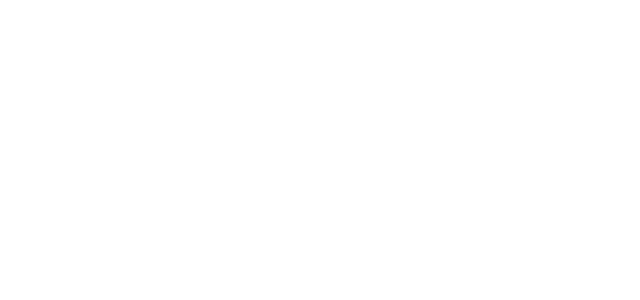
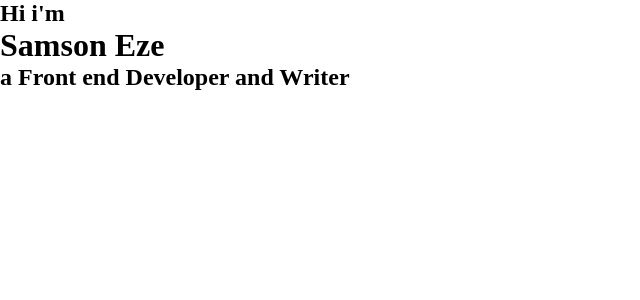
Before and after one commit to Alexkings47/portfolio, a React (Create React App) app: page / in a window 1280 px wide. Shown: the top 300 px of the page, without its empty margins (0-640 px from the left). Built offline with nearby package versions, Linux system fonts and the light colour scheme.

Commit message:
feat: created header

```diff
--- a/package.json
+++ b/package.json
@@ -6,6 +6,7 @@
     "@testing-library/jest-dom": "^5.14.1",
     "@testing-library/react": "^13.0.0",
     "@testing-library/user-event": "^13.2.1",
+    "@types/styled-components": "^5.1.26",
     "react": "^18.2.0",
     "react-dom": "^18.2.0",
     "react-icons": "^4.4.0",
--- a/src/App.js
+++ /dev/null
@@ -1,7 +0,0 @@
-import "./App.css";
-
-function App() {
-  return <div className="App"></div>;
-}
-
-export default App;
--- /dev/null
+++ b/src/App.jsx
@@ -0,0 +1,12 @@
+import React from "react";
+import Header from "./components/organisms/Header";
+
+const App = () => {
+  return (
+    <div>
+      <Header />
+    </div>
+  );
+};
+
+export default App;
--- /dev/null
+++ b/src/components/organisms/Header.jsx
@@ -0,0 +1,16 @@
+import React from "react";
+import styled from "styled-components";
+
+const StyledHeader = styled.header``;
+
+const Header = () => {
+  return (
+    <StyledHeader>
+      <h2>Hi i'm</h2>
+      <h1>Samson Eze</h1>
+      <h2>a Front end Developer and Writer</h2>
+    </StyledHeader>
+  );
+};
+
+export default Header;
--- a/src/index.css
+++ b/src/index.css
@@ -3,3 +3,19 @@
   margin: 0;
   padding: 0;
 }
+
+:root {
+  --black: #131313;
+  --white: white;
+  --blue: #003085;
+  --light-blue: #3a86ff;
+  --med-gray: #909090;
+  --gray: #b7b7b7;
+  --gray-2: #ededed;
+  --gray-3: #e8e8e8;
+  --gray-4: #858585;
+  --light-gray: #f7f7f7;
+  --lighter-gray: #fbfbfb;
+  --pink: #ff006e;
+  --green: #007416;
+}
--- /dev/null
+++ b/src/utils/index.ts
@@ -0,0 +1 @@
+export * from "./pxToEm"
```
Also changed, not shown: src/components/atoms/Button.tsx (added, +30 -0 lines), src/components/atoms/Typography.tsx (added, +9 -0 lines), src/components/organisms/Header.tsx (deleted, +0 -13 lines), src/index.js (+5 -5 lines), src/utils/pxToEm.ts (added, +18 -0 lines), 2 other files (tests, documents, lock files or other folders).
